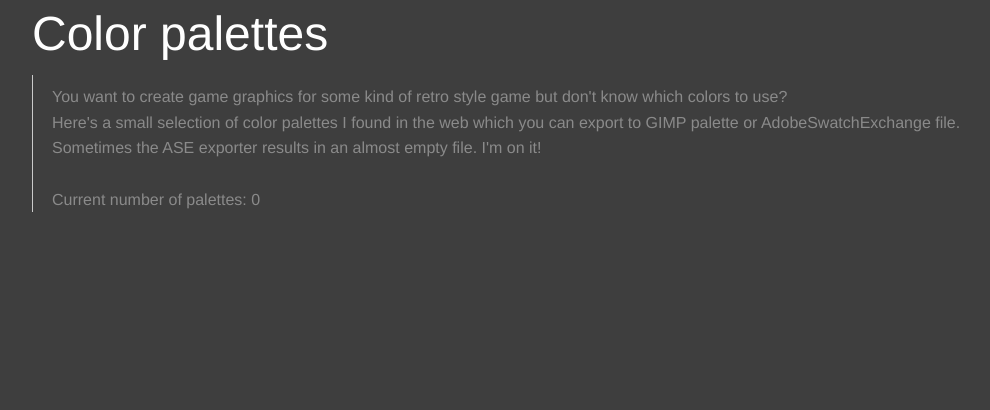
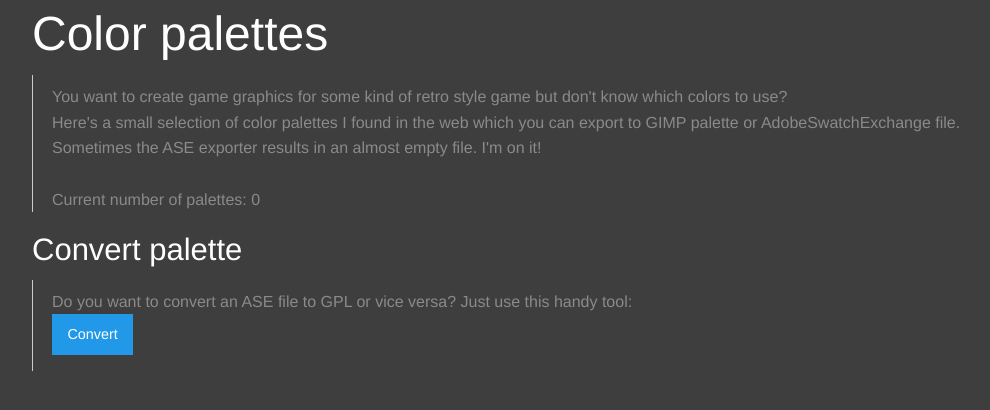
Before and after one commit to Ravetracer/colorpalettes, a PHP site: template views/index.html.twig in a window 1280 px wide. Shown: the top 410 px of the page, without its empty margins (23-1013 px from the left). Run offline with PHP 8.4, Linux system fonts and the light colour scheme; the template is opened without the code that fills it, so the values that code supplies are empty; some libraries are stand-ins or nearby versions.

Commit message:
Updated database and views
Updated database and views

```diff
--- a/views/index.html.twig
+++ b/views/index.html.twig
@@ -9,9 +9,22 @@
             Current number of palettes: {{ palettes|length }}</blockquote>
     </div>
 
+    <div class="row column">
+        <h3>Convert palette</h3>
+        <blockquote>Do you want to convert an ASE file to GPL or vice versa? Just use this handy tool:<br/>
+            <button class="button">Convert</button>
+        </blockquote>
+    </div>
+
     <div class="row columns small-up-1 medium-up-2 large-up-3" data-equalizer data-equalize-by-row="true">
         {% for pal in palettes %}
             {% include 'palette_bar.html.twig' %}
         {% endfor %}
     </div>
+
+    <div class="reveal">
+        <h3>Convert palette</h3>
+        <form action="{{ path('convert_pal') }}" method="post" enctype="multipart/form-data">
+        </form>
+    </div>
 {% endblock %}
```
Also changed, not shown: index.php (+10 -1 lines), etc/colpals.db.
